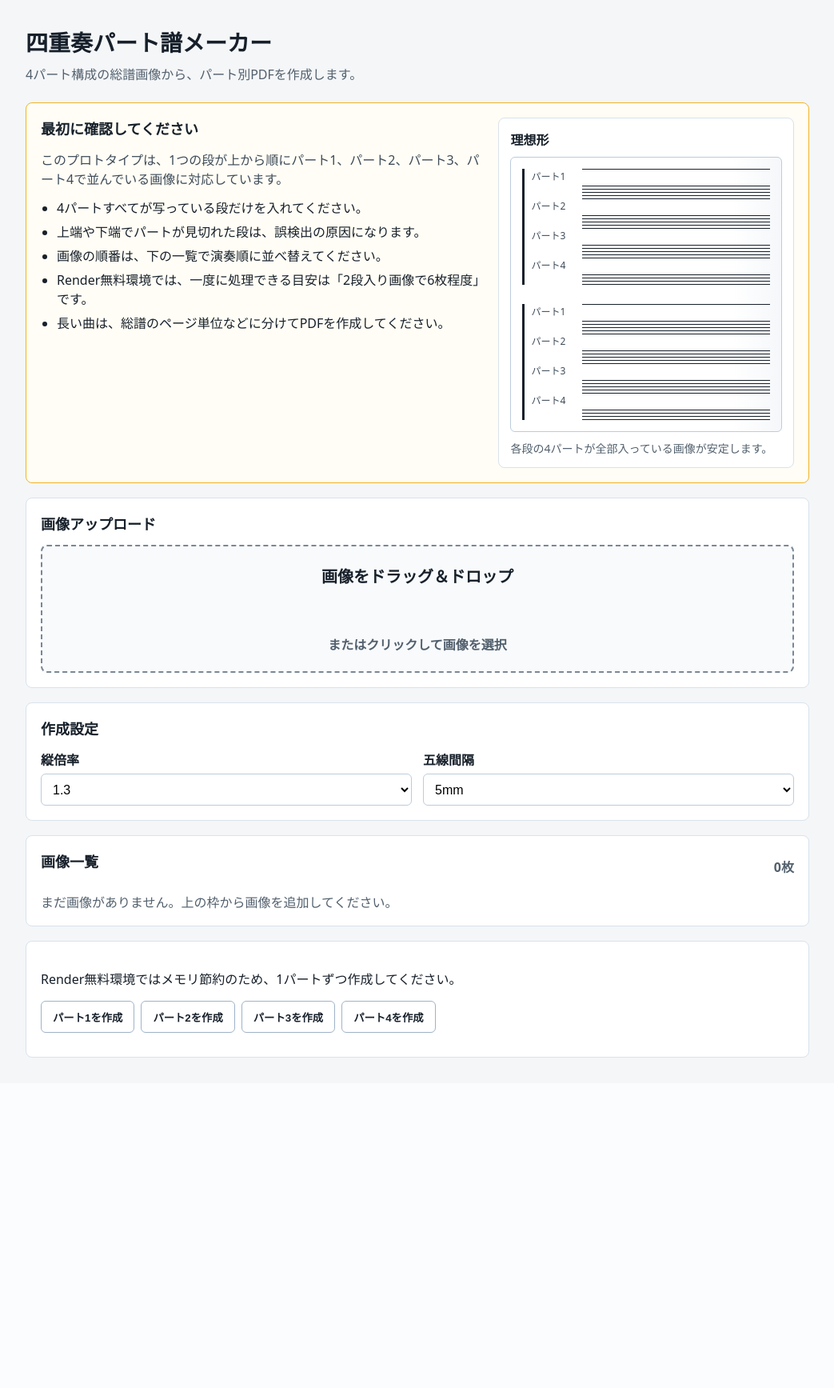
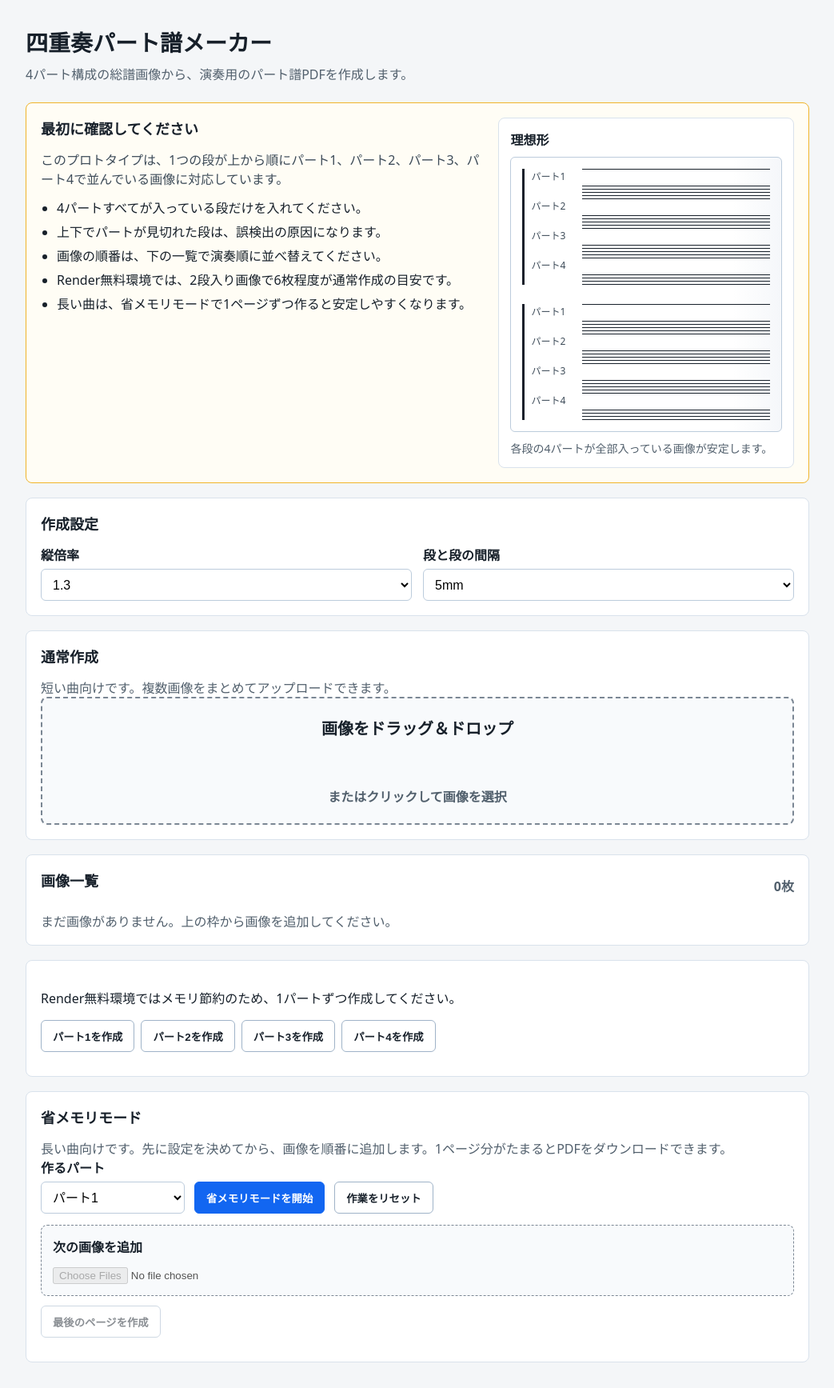
Before and after one commit to okakki-0525/quartet-part-maker, a Flask app: page / in a window 1280 px wide. Shown: the whole page at 80% size, without its empty margins (118-1161 px from the left). Before the commit the page ends 1322 px from the top, so only its background shows below. Run offline with Flask 3, Linux system fonts and the light colour scheme.

Commit message:
省メモリVer.追加

```diff
--- a/app.py
+++ b/app.py
@@ -1,6 +1,7 @@
 from __future__ import annotations
 
 import gc
+import json
 import shutil
 import tempfile
 import time
@@ -11,7 +12,7 @@ from flask import Flask, jsonify, render_template, request, send_file
 from PIL import Image
 from werkzeug.utils import secure_filename
 
-from extract_part import extract_to_pdf, preprocess_page_image
+from extract_part import PARTS, crop_part, extract_to_pdf, find_systems, mm_to_px, preprocess_page_image
 
 
 app = Flask(__name__)
@@ -138,6 +139,172 @@ def build_pdf(input_paths: list[Path], output_path: Path, part: int) -> None:
     gc.collect()
 
 
+def memory_job_dir(session_id: str) -> Path:
+    if not session_id or not all(char.isalnum() for char in session_id):
+        raise ValueError("session id is invalid")
+    return WORK_ROOT / session_id
+
+
+def memory_state_path(job_dir: Path) -> Path:
+    return job_dir / "state.json"
+
+
+def load_memory_state(job_dir: Path) -> dict:
+    state_path = memory_state_path(job_dir)
+    if not state_path.exists():
+        raise ValueError("省メモリモードの作業データが見つかりません。最初からやり直してください。")
+    return json.loads(state_path.read_text(encoding="utf-8"))
+
+
+def save_memory_state(job_dir: Path, state: dict) -> None:
+    memory_state_path(job_dir).write_text(json.dumps(state, ensure_ascii=False, indent=2), encoding="utf-8")
+
+
+def make_memory_state(part: int, vertical_scale: float, gap_mm: float) -> dict:
+    dpi = 200
+    page_width_mm = 210.0
+    page_height_mm = 297.0
+    margin_mm = 12.0
+    page_width_px = mm_to_px(page_width_mm, dpi)
+    page_height_px = mm_to_px(page_height_mm, dpi)
+    margin_px = mm_to_px(margin_mm, dpi)
+    return {
+        "part": part,
+        "vertical_scale": vertical_scale,
+        "gap_mm": gap_mm,
+        "dpi": dpi,
+        "page_width_px": page_width_px,
+        "page_height_px": page_height_px,
+        "margin_px": margin_px,
+        "gap_px": mm_to_px(gap_mm, dpi),
+        "available_width_px": page_width_px - margin_px * 2,
+        "page_number": 1,
+        "current_y": margin_px,
+        "current_count": 0,
+        "crop_serial": 1,
+        "ready_pages": [],
+    }
+
+
+def current_crop_dir(job_dir: Path) -> Path:
+    path = job_dir / "current"
+    path.mkdir(exist_ok=True)
+    return path
+
+
+def pages_dir(job_dir: Path) -> Path:
+    path = job_dir / "pages"
+    path.mkdir(exist_ok=True)
+    return path
+
+
+def resize_crop_for_memory_pdf(crop: Image.Image, state: dict) -> Image.Image:
+    available_width = int(state["available_width_px"])
+    scale = available_width / crop.width
+    height = max(1, int(crop.height * scale * float(state["vertical_scale"])))
+    return crop.resize((available_width, height), Image.Resampling.LANCZOS).convert("RGB")
+
+
+def finalize_memory_page(job_dir: Path, state: dict) -> dict | None:
+    if int(state["current_count"]) == 0:
+        return None
+
+    page_number = int(state["page_number"])
+    page = Image.new("RGB", (int(state["page_width_px"]), int(state["page_height_px"])), "white")
+    y = int(state["margin_px"])
+    crop_paths = sorted(current_crop_dir(job_dir).glob("*.jpg"))
+    for crop_path in crop_paths:
+        with Image.open(crop_path) as crop:
+            page.paste(crop.convert("RGB"), (int(state["margin_px"]), y))
+            y += crop.height + int(state["gap_px"])
+
+    output_path = pages_dir(job_dir) / f"part{state['part']}_page{page_number}.pdf"
+    page.save(output_path, "PDF", resolution=float(state["dpi"]))
+    page.close()
+
+    for crop_path in crop_paths:
+        crop_path.unlink(missing_ok=True)
+
+    ready_page = {
+        "page": page_number,
+        "filename": output_path.name,
+        "download_name": f"part{state['part']}_page{page_number}.pdf",
+    }
+    state["ready_pages"].append(ready_page)
+    state["page_number"] = page_number + 1
+    state["current_y"] = int(state["margin_px"])
+    state["current_count"] = 0
+    return ready_page
+
+
+def add_crop_to_memory_page(job_dir: Path, state: dict, crop: Image.Image) -> bool:
+    resized = resize_crop_for_memory_pdf(crop, state)
+    page_bottom = int(state["page_height_px"]) - int(state["margin_px"])
+    current_y = int(state["current_y"])
+    overflowed = False
+
+    if int(state["current_count"]) > 0 and current_y + resized.height > page_bottom:
+        finalize_memory_page(job_dir, state)
+        overflowed = True
+        current_y = int(state["current_y"])
+
+    crop_path = current_crop_dir(job_dir) / f"{int(state['crop_serial']):05d}.jpg"
+    resized.save(crop_path, quality=90)
+    resized.close()
+    state["crop_serial"] = int(state["crop_serial"]) + 1
+    state["current_y"] = current_y + resized.height + int(state["gap_px"])
+    state["current_count"] = int(state["current_count"]) + 1
+    return overflowed
+
+
+def process_memory_uploads(job_dir: Path, state: dict) -> tuple[int, bool]:
+    files = request.files.getlist("images")
+    if not files:
+        raise ValueError("画像ファイルを選択してください。")
+
+    processed_systems = 0
+    overflowed = False
+    part_index = PARTS[str(state["part"])]
+
+    for file_storage in files:
+        original_name = file_storage.filename or "image.jpg"
+        if not allowed_file(original_name):
+            raise ValueError(f"対応していないファイル形式です: {original_name}")
+
+        with Image.open(file_storage.stream) as opened:
+            image = resize_for_web(opened.convert("RGB"))
+        image = preprocess_page_image(
+            image,
+            enabled=True,
+            deskew_max_angle=WEB_DESKEW_ANGLE,
+            deskew_step=WEB_DESKEW_STEP,
+            normalize_strength=WEB_NORMALIZE_STRENGTH,
+        )
+        systems = find_systems(image, percentile=70.0, x_margin_ratio=0.07)
+        if not systems:
+            image.close()
+            raise RuntimeError(f"段を検出できませんでした: {original_name}")
+
+        for system in systems:
+            crop = crop_part(
+                image,
+                system,
+                part_index,
+                y_margin_ratio=0.55,
+                x_margin_ratio=0.02,
+                rehearsal_marks=True,
+                clean_strength=1.7,
+            )
+            overflowed = add_crop_to_memory_page(job_dir, state, crop) or overflowed
+            crop.close()
+            processed_systems += 1
+
+        image.close()
+        gc.collect()
+
+    return processed_systems, overflowed
+
+
 def send_and_cleanup(path: Path, job_dir: Path, download_name: str):
     response = send_file(path, as_attachment=True, download_name=download_name)
     response.call_on_close(lambda: shutil.rmtree(job_dir, ignore_errors=True))
@@ -170,5 +337,76 @@ def generate_all():
     return jsonify({"error": "Render無料環境では、メモリ節約のため1パートずつ作成してください。"}), 400
 
 
+@app.post("/memory/start")
+def memory_start():
+    part = int(form_float("part", 1, 1, 4))
+    vertical_scale = form_float("vertical_scale", 1.3, 1.0, 1.6)
+    gap_mm = form_float("gap_mm", 5.0, 0.0, 15.0)
+    job_dir = make_job_dir()
+    state = make_memory_state(part, vertical_scale, gap_mm)
+    save_memory_state(job_dir, state)
+    return jsonify(
+        {
+            "session_id": job_dir.name,
+            "message": f"省メモリモードを開始しました。パート{part}の画像を順番に追加してください。",
+            "state": state,
+        }
+    )
+
+
+@app.post("/memory/<session_id>/add")
+def memory_add(session_id: str):
+    job_dir = memory_job_dir(session_id)
+    try:
+        state = load_memory_state(job_dir)
+        processed_systems, overflowed = process_memory_uploads(job_dir, state)
+        save_memory_state(job_dir, state)
+        notices = [f"{processed_systems}段を処理しました。"]
+        if overflowed:
+            notices.append("今回の画像の中に、現在のページに入りきらない段があったので、次ページの先頭に入れます。")
+        if state["ready_pages"]:
+            latest = state["ready_pages"][-1]
+            notices.append(f"パート{state['part']}の{latest['page']}ページ目が作れるようになりました。")
+        return jsonify({"message": " ".join(notices), "state": state})
+    except Exception as exc:
+        return jsonify({"error": str(exc)}), 400
+
+
+@app.post("/memory/<session_id>/finish")
+def memory_finish(session_id: str):
+    job_dir = memory_job_dir(session_id)
+    try:
+        state = load_memory_state(job_dir)
+        ready_page = finalize_memory_page(job_dir, state)
+        save_memory_state(job_dir, state)
+        if ready_page is None:
+            message = "現在のページにはまだ段がありません。"
+        else:
+            message = f"最後のページとして、パート{state['part']}の{ready_page['page']}ページ目が作れるようになりました。"
+        return jsonify({"message": message, "state": state})
+    except Exception as exc:
+        return jsonify({"error": str(exc)}), 400
+
+
+@app.get("/memory/<session_id>/download/<int:page_number>")
+def memory_download(session_id: str, page_number: int):
+    job_dir = memory_job_dir(session_id)
+    state = load_memory_state(job_dir)
+    for ready_page in state["ready_pages"]:
+        if int(ready_page["page"]) == page_number:
+            path = pages_dir(job_dir) / ready_page["filename"]
+            if not path.exists():
+                break
+            return send_file(path, as_attachment=True, download_name=ready_page["download_name"])
+    return jsonify({"error": "指定されたPDFページが見つかりません。"}), 404
+
+
+@app.post("/memory/<session_id>/clear")
+def memory_clear(session_id: str):
+    job_dir = memory_job_dir(session_id)
+    shutil.rmtree(job_dir, ignore_errors=True)
+    return jsonify({"message": "省メモリモードの作業データを削除しました。"})
+
+
 if __name__ == "__main__":
     app.run(host="0.0.0.0", port=5000, debug=True)
--- a/static/app.js
+++ b/static/app.js
@@ -6,13 +6,27 @@ const imageCount = document.getElementById("imageCount");
 const statusText = document.getElementById("status");
 const verticalScale = document.getElementById("verticalScale");
 const gapMm = document.getElementById("gapMm");
+const memoryPart = document.getElementById("memoryPart");
+const memoryStart = document.getElementById("memoryStart");
+const memoryClear = document.getElementById("memoryClear");
+const memoryFileInput = document.getElementById("memoryFileInput");
+const memoryFinish = document.getElementById("memoryFinish");
+const memoryStatus = document.getElementById("memoryStatus");
+const memoryDownloads = document.getElementById("memoryDownloads");
 
 let items = [];
 let nextId = 1;
+let memorySessionId = null;
+let memoryState = null;
 
 function setStatus(message, isError = false) {
   statusText.textContent = message;
   statusText.classList.toggle("error", isError);
+}
+
+function setMemoryStatus(message, isError = false) {
+  memoryStatus.textContent = message;
+  memoryStatus.classList.toggle("error", isError);
 }
 
 function addFiles(files) {
@@ -104,6 +118,7 @@ function setButtonsDisabled(disabled) {
     button.disabled = disabled;
   });
   renderList();
+  updateMemoryControls();
 }
 
 async function generate(url, filename) {
@@ -121,7 +136,7 @@ async function generate(url, filename) {
     });
     if (!response.ok) {
       const data = await response.json().catch(() => ({}));
-      throw new Error(data.error || "PDF作成に失敗しました。");
+      throw new Error(data.error || "PDFファイルの作成に失敗しました。");
     }
     const blob = await response.blob();
     downloadBlob(blob, filename);
@@ -142,6 +157,111 @@ function downloadBlob(blob, filename) {
   anchor.click();
   anchor.remove();
   URL.revokeObjectURL(url);
+}
+
+function updateMemoryControls() {
+  const active = Boolean(memorySessionId);
+  memoryFileInput.disabled = !active;
+  memoryFinish.disabled = !active || !memoryState || memoryState.current_count === 0;
+  memoryStart.disabled = active;
+  memoryPart.disabled = active;
+  verticalScale.disabled = active;
+  gapMm.disabled = active;
+}
+
+function renderMemoryDownloads() {
+  memoryDownloads.innerHTML = "";
+  if (!memorySessionId || !memoryState) return;
+  memoryState.ready_pages.forEach((page) => {
+    const link = document.createElement("a");
+    link.href = `/memory/${memorySessionId}/download/${page.page}`;
+    link.textContent = `パート${memoryState.part} ${page.page}ページ目をダウンロード`;
+    link.className = "download-link";
+    memoryDownloads.appendChild(link);
+  });
+}
+
+async function startMemoryMode() {
+  const formData = new FormData();
+  formData.append("part", memoryPart.value);
+  formData.append("vertical_scale", verticalScale.value);
+  formData.append("gap_mm", gapMm.value);
+  setMemoryStatus("省メモリモードを開始しています。");
+  try {
+    const response = await fetch("/memory/start", {
+      method: "POST",
+      body: formData,
+    });
+    const data = await response.json();
+    if (!response.ok) throw new Error(data.error || "省メモリモードを開始できませんでした。");
+    memorySessionId = data.session_id;
+    memoryState = data.state;
+    setMemoryStatus(data.message);
+    renderMemoryDownloads();
+    updateMemoryControls();
+  } catch (error) {
+    setMemoryStatus(error.message, true);
+  }
+}
+
+async function addMemoryImages(files) {
+  if (!memorySessionId) {
+    setMemoryStatus("先に省メモリモードを開始してください。", true);
+    return;
+  }
+  const selected = Array.from(files).filter((file) => file.type.startsWith("image/"));
+  if (selected.length === 0) return;
+
+  const formData = new FormData();
+  selected.forEach((file) => formData.append("images", file, file.name));
+  memoryFileInput.disabled = true;
+  memoryFinish.disabled = true;
+  setMemoryStatus("画像を処理しています。");
+  try {
+    const response = await fetch(`/memory/${memorySessionId}/add`, {
+      method: "POST",
+      body: formData,
+    });
+    const data = await response.json();
+    if (!response.ok) throw new Error(data.error || "画像の処理に失敗しました。");
+    memoryState = data.state;
+    setMemoryStatus(data.message);
+    renderMemoryDownloads();
+  } catch (error) {
+    setMemoryStatus(error.message, true);
+  } finally {
+    updateMemoryControls();
+  }
+}
+
+async function finishMemoryPage() {
+  if (!memorySessionId) return;
+  setMemoryStatus("最後のページを作成しています。");
+  try {
+    const response = await fetch(`/memory/${memorySessionId}/finish`, {
+      method: "POST",
+    });
+    const data = await response.json();
+    if (!response.ok) throw new Error(data.error || "最後のページを作成できませんでした。");
+    memoryState = data.state;
+    setMemoryStatus(data.message);
+    renderMemoryDownloads();
+  } catch (error) {
+    setMemoryStatus(error.message, true);
+  } finally {
+    updateMemoryControls();
+  }
+}
+
+async function clearMemoryMode() {
+  if (memorySessionId) {
+    await fetch(`/memory/${memorySessionId}/clear`, { method: "POST" }).catch(() => {});
+  }
+  memorySessionId = null;
+  memoryState = null;
+  memoryDownloads.innerHTML = "";
+  setMemoryStatus("省メモリモードの作業をリセットしました。");
+  updateMemoryControls();
 }
 
 fileInput.addEventListener("change", () => {
@@ -171,4 +291,13 @@ document.querySelectorAll("[data-part]").forEach((button) => {
   });
 });
 
+memoryStart.addEventListener("click", startMemoryMode);
+memoryClear.addEventListener("click", clearMemoryMode);
+memoryFinish.addEventListener("click", finishMemoryPage);
+memoryFileInput.addEventListener("change", () => {
+  addMemoryImages(memoryFileInput.files);
+  memoryFileInput.value = "";
+});
+
 renderList();
+updateMemoryControls();
--- a/static/styles.css
+++ b/static/styles.css
@@ -283,7 +283,8 @@ button.danger {
 }
 
 .empty-message,
-.status {
+.status,
+.section-note {
   margin: 12px 0 0;
   color: #52606d;
 }
@@ -291,6 +292,58 @@ button.danger {
 .status.error {
   color: #b42318;
   font-weight: 700;
+}
+
+.memory-controls {
+  display: flex;
+  flex-wrap: wrap;
+  gap: 12px;
+  align-items: end;
+}
+
+.memory-controls label {
+  min-width: 180px;
+}
+
+.memory-upload {
+  margin-top: 14px;
+  padding: 14px;
+  border: 1px dashed #7b8794;
+  border-radius: 8px;
+  background: #f8fafc;
+  cursor: pointer;
+}
+
+.memory-upload input {
+  margin-top: 8px;
+}
+
+.memory-actions {
+  margin-top: 12px;
+}
+
+.download-list {
+  display: grid;
+  gap: 8px;
+  margin-top: 12px;
+}
+
+.download-link {
+  display: inline-flex;
+  align-items: center;
+  min-height: 40px;
+  width: fit-content;
+  padding: 0 14px;
+  border: 1px solid #1266f1;
+  border-radius: 6px;
+  color: #0b55d9;
+  font-weight: 700;
+  text-decoration: none;
+  background: #eef4ff;
+}
+
+.download-link:hover {
+  background: #dbeafe;
 }
 
 @media (max-width: 720px) {
--- a/templates/index.html
+++ b/templates/index.html
@@ -10,7 +10,7 @@
     <main class="app">
       <header class="header">
         <h1>四重奏パート譜メーカー</h1>
-        <p>4パート構成の総譜画像から、パート別PDFを作成します。</p>
+        <p>4パート構成の総譜画像から、演奏用のパート譜PDFを作成します。</p>
       </header>
 
       <section class="guide-section" aria-labelledby="guide-title">
@@ -18,11 +18,11 @@
           <h2 id="guide-title">最初に確認してください</h2>
           <p>このプロトタイプは、1つの段が上から順にパート1、パート2、パート3、パート4で並んでいる画像に対応しています。</p>
           <ul>
-            <li>4パートすべてが写っている段だけを入れてください。</li>
-            <li>上端や下端でパートが見切れた段は、誤検出の原因になります。</li>
+            <li>4パートすべてが入っている段だけを入れてください。</li>
+            <li>上下でパートが見切れた段は、誤検出の原因になります。</li>
             <li>画像の順番は、下の一覧で演奏順に並べ替えてください。</li>
-            <li>Render無料環境では、一度に処理できる目安は「2段入り画像で6枚程度」です。</li>
-            <li>長い曲は、総譜のページ単位などに分けてPDFを作成してください。</li>
+            <li>Render無料環境では、2段入り画像で6枚程度が通常作成の目安です。</li>
+            <li>長い曲は、省メモリモードで1ページずつ作ると安定しやすくなります。</li>
           </ul>
         </div>
         <div class="ideal-card" aria-label="理想的な画像の例">
@@ -53,15 +53,6 @@
         </div>
       </section>
 
-      <section class="upload-section" aria-labelledby="upload-title">
-        <h2 id="upload-title">画像アップロード</h2>
-        <label id="dropZone" class="drop-zone" for="fileInput">
-          <span class="drop-main">画像をドラッグ＆ドロップ</span>
-          <span class="drop-sub">またはクリックして画像を選択</span>
-          <input id="fileInput" type="file" accept="image/*" multiple>
-        </label>
-      </section>
-
       <section class="settings-section" aria-labelledby="settings-title">
         <h2 id="settings-title">作成設定</h2>
         <div class="settings-grid">
@@ -75,7 +66,7 @@
             </select>
           </label>
           <label>
-            五線間隔
+            段と段の間隔
             <select id="gapMm">
               <option value="2">2mm</option>
               <option value="5" selected>5mm</option>
@@ -84,6 +75,16 @@
             </select>
           </label>
         </div>
+      </section>
+
+      <section class="upload-section" aria-labelledby="upload-title">
+        <h2 id="upload-title">通常作成</h2>
+        <p class="section-note">短い曲向けです。複数画像をまとめてアップロードできます。</p>
+        <label id="dropZone" class="drop-zone" for="fileInput">
+          <span class="drop-main">画像をドラッグ＆ドロップ</span>
+          <span class="drop-sub">またはクリックして画像を選択</span>
+          <input id="fileInput" type="file" accept="image/*" multiple>
+        </label>
       </section>
 
       <section class="list-section" aria-labelledby="list-title">
@@ -105,6 +106,33 @@
         </div>
         <p id="status" class="status" role="status"></p>
       </section>
+
+      <section class="memory-section" aria-labelledby="memory-title">
+        <h2 id="memory-title">省メモリモード</h2>
+        <p class="section-note">長い曲向けです。先に設定を決めてから、画像を順番に追加します。1ページ分がたまるとPDFをダウンロードできます。</p>
+        <div class="memory-controls">
+          <label>
+            作るパート
+            <select id="memoryPart">
+              <option value="1">パート1</option>
+              <option value="2">パート2</option>
+              <option value="3">パート3</option>
+              <option value="4">パート4</option>
+            </select>
+          </label>
+          <button type="button" id="memoryStart" class="primary">省メモリモードを開始</button>
+          <button type="button" id="memoryClear">作業をリセット</button>
+        </div>
+        <label class="memory-upload" for="memoryFileInput">
+          <span>次の画像を追加</span>
+          <input id="memoryFileInput" type="file" accept="image/*" multiple disabled>
+        </label>
+        <div class="memory-actions">
+          <button type="button" id="memoryFinish" disabled>最後のページを作成</button>
+        </div>
+        <p id="memoryStatus" class="status" role="status"></p>
+        <div id="memoryDownloads" class="download-list"></div>
+      </section>
     </main>
 
     <script src="{{ url_for('static', filename='app.js') }}"></script>
```
